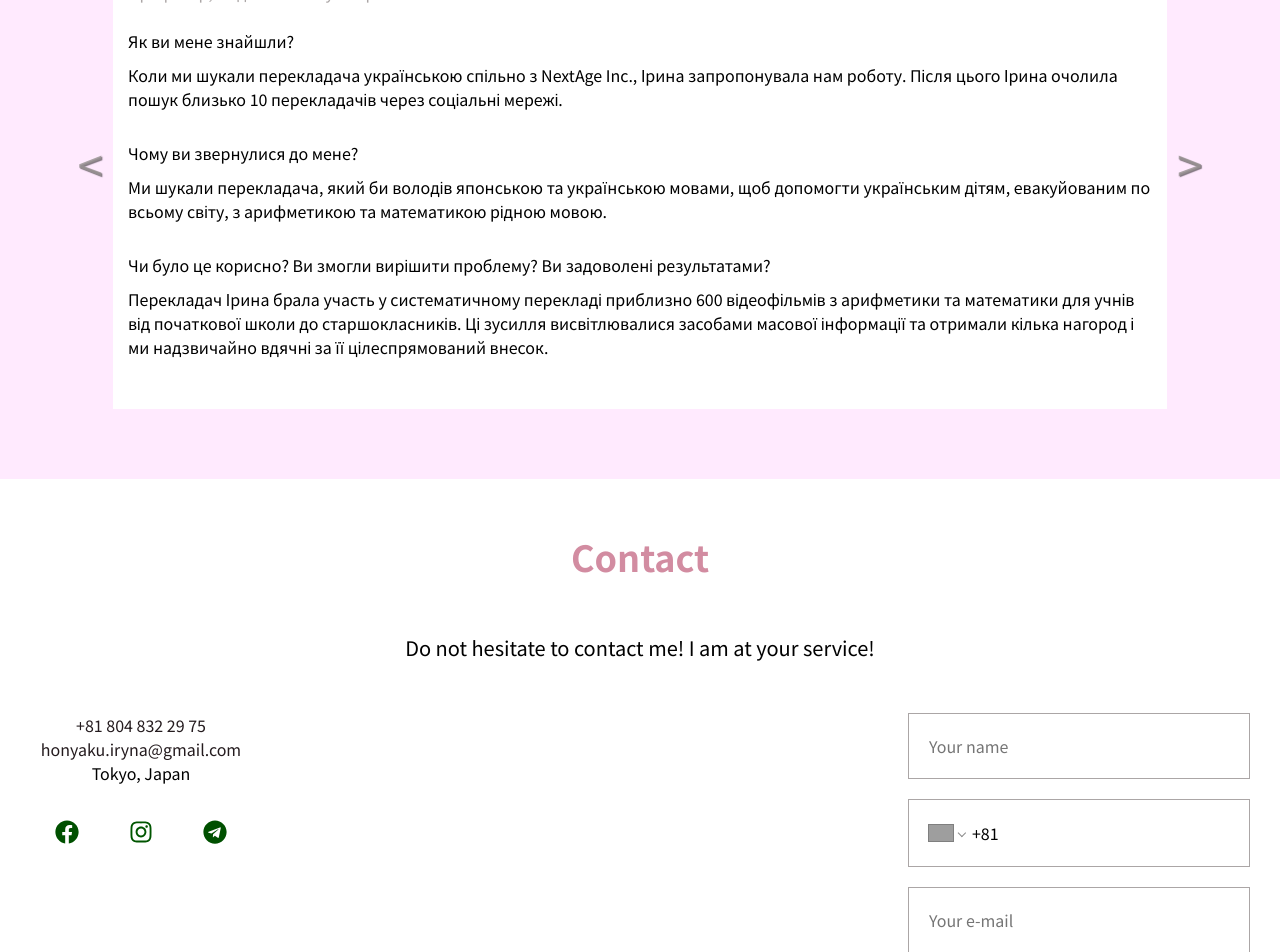
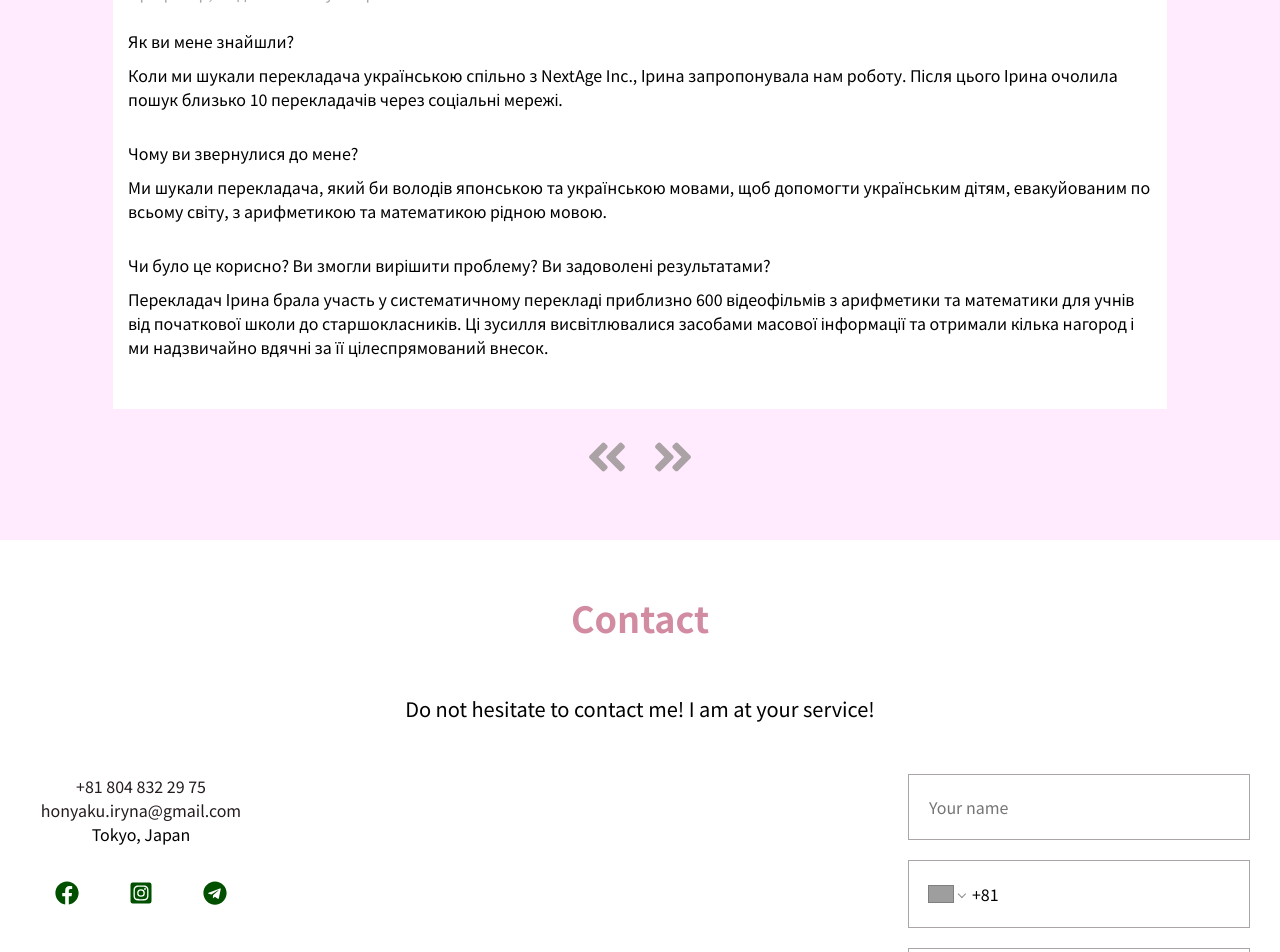
Before and after one commit to vivinohradova/translator-irina, a React (Create React App) app: page / in a window 1280 px wide. Shown: the part 5260-6212 px from the top of the page. Built offline with nearby package versions, Linux system fonts and the light colour scheme; grey boxes are pictures that could not be loaded.

Commit message:
icons social

```diff
--- a/src/components/Contacts/Contacts.jsx
+++ b/src/components/Contacts/Contacts.jsx
@@ -1,6 +1,6 @@
 import Form from "../Form/Form";
 import styles from "./Contacts.module.scss";
-import { FaFacebook, FaInstagram, FaTelegram } from "react-icons/fa";
+import { FaFacebook, FaInstagramSquare, FaTelegram } from "react-icons/fa";
 import { useTranslation } from "react-i18next";
 
 const Contacts = () => {
@@ -30,7 +30,7 @@ const Contacts = () => {
                   <FaFacebook className={styles.facebook} />
                 </a>
                 <a href="https://www.instagram.com/iryna_derhachova?igsh=ZDE0aGMzYmZ6dXg4">
-                  <FaInstagram className={styles.instagram} />
+                  <FaInstagramSquare className={styles.instagram} />
                 </a>
                 <a href="https://t.me/dreamiren777">
                   <FaTelegram className={styles.telegram} />
--- a/src/components/Contacts/Contacts.module.scss
+++ b/src/components/Contacts/Contacts.module.scss
@@ -43,7 +43,6 @@
               padding: 5px 10px;
               margin: 30px 10px;
               animation: animate 3s linear infinite;
-              text-shadow: $MainColor;
 
               &:hover {
                 transform: scale(1.1);
@@ -52,7 +51,7 @@
             margin: 5px;
           }
           .instagram {
-            animation-delay: 4.7s;
+            animation-delay: 2s;
           }
 
           .telegram {
--- a/src/components/Reviews/Reviews.jsx
+++ b/src/components/Reviews/Reviews.jsx
@@ -2,6 +2,7 @@ import styles from "./Reviews.module.scss";
 import CardReviews from "../CardReviews/CardReviews";
 import { useEffect, useRef, useState } from "react";
 import { useTranslation } from "react-i18next";
+import { FaAngleDoubleLeft, FaAngleDoubleRight } from "react-icons/fa";
 
 const usersData = [
   {
@@ -83,13 +84,21 @@ const Reviews = () => {
         <div className={styles.container}>
           <h2>{t("menuReviews")}</h2>
           <div className={styles.card_container}>
-            <button className={styles.button} onClick={handlePrevClick}>
-              &#60;
-            </button>
             <CardReviews {...translatedUsersData[activeCardIndex]} />
-            <button className={styles.button} onClick={handleNextClick}>
-              &#62;
-            </button>
+            <div className={styles.buttons}>
+              <FaAngleDoubleLeft
+                className={styles.button}
+                onClick={handlePrevClick}
+              >
+                &#60;
+              </FaAngleDoubleLeft>
+              <FaAngleDoubleRight
+                className={styles.button}
+                onClick={handleNextClick}
+              >
+                &#62;
+              </FaAngleDoubleRight>
+            </div>
           </div>
         </div>
       </section>
--- a/src/components/Reviews/Reviews.module.scss
+++ b/src/components/Reviews/Reviews.module.scss
@@ -9,11 +9,12 @@
 
     .card_container {
       display: flex;
+      flex-direction: column;
       align-items: center;
       justify-content: center;
       margin-bottom: $MSections;
       transition: transform 0.8s ease-in-out;
-
+      .buttons {
         .button {
           padding: 5px 10px;
           border: none;
@@ -30,6 +31,7 @@
 
           &:active {
             color: $HoverColor;
+          }
         }
       }
     }
```
Lines whose indentation alone changed are shown as unchanged.
